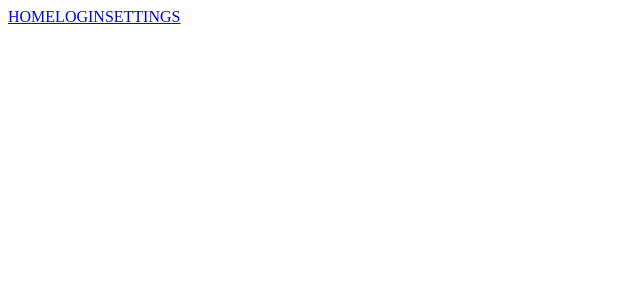
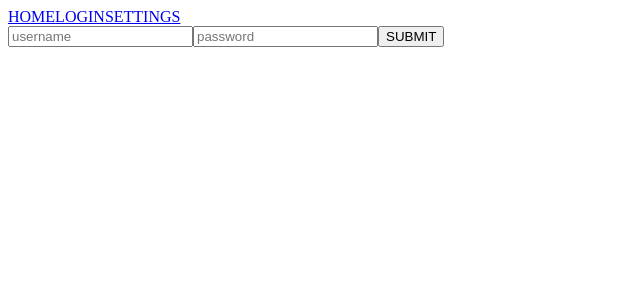
Before and after one commit to dukesann3/phase-2-project-version-2, a React (Create React App) app: page /Login in a window 1280 px wide. Shown: the top 300 px of the page, without its empty margins (0-640 px from the left). Built offline with nearby package versions, Linux system fonts and the light colour scheme.

Commit message:
login form works on a skeletal level

```diff
--- a/src/components/App.js
+++ b/src/components/App.js
@@ -6,12 +6,20 @@ function App() {
 
   const [isLoggedIn, setIsLoggedIn] = useState(false);
 
+  function login(){
+    setIsLoggedIn(true);
+  }
+
+  function logout(){
+    setIsLoggedIn(false);
+  }
+
   return (
     <>
       <header>
         <NavBar isLoggedIn={isLoggedIn}/>
       </header>
-      <Outlet context={[isLoggedIn, setIsLoggedIn]}/>
+      <Outlet context={[isLoggedIn, login]}/>
     </>
   );
 }
--- a/src/components/Login.js
+++ b/src/components/Login.js
@@ -1,9 +1,46 @@
+import { useOutletContext } from "react-router-dom";
+import {username as realUserName} from "../userinfo";
+import {password as realPassWord} from "../userinfo";
+import { useState } from "react";
 
 function Login() {
+
+    const [isLoggedIn, login] = useOutletContext();
+    const [form, setForm] = useState({
+        username: '',
+        password: '',
+    });
+
+    function handleChange(e){
+        setForm({
+            ...form,
+            [e.target.name]: e.target.value
+        })
+    }
+
+    function onSubmital(e){
+        e.preventDefault();
+        const {username, password} = form;
+        if(username === realUserName && password === realPassWord){
+            login();
+        }
+        else{
+            alert('password no work homie');
+        }
+    }
+
     return (
-      <div className="App">
-
-      </div>
+      <>
+        <form onSubmit={(e) => onSubmital(e)}>
+            <input type='text' name='username' placeholder='username'
+                onChange={(e) => handleChange(e)}
+            />
+            <input type='password' name='password' placeholder='password'
+                onChange={(e) => handleChange(e)}
+            />
+            <input type='submit' value='SUBMIT' />
+        </form>
+      </>
     );
   }
 
--- /dev/null
+++ b/src/userinfo.js
@@ -0,0 +1,5 @@
+
+const username = 'user';
+const password = '123';
+
+export {username, password};
```
